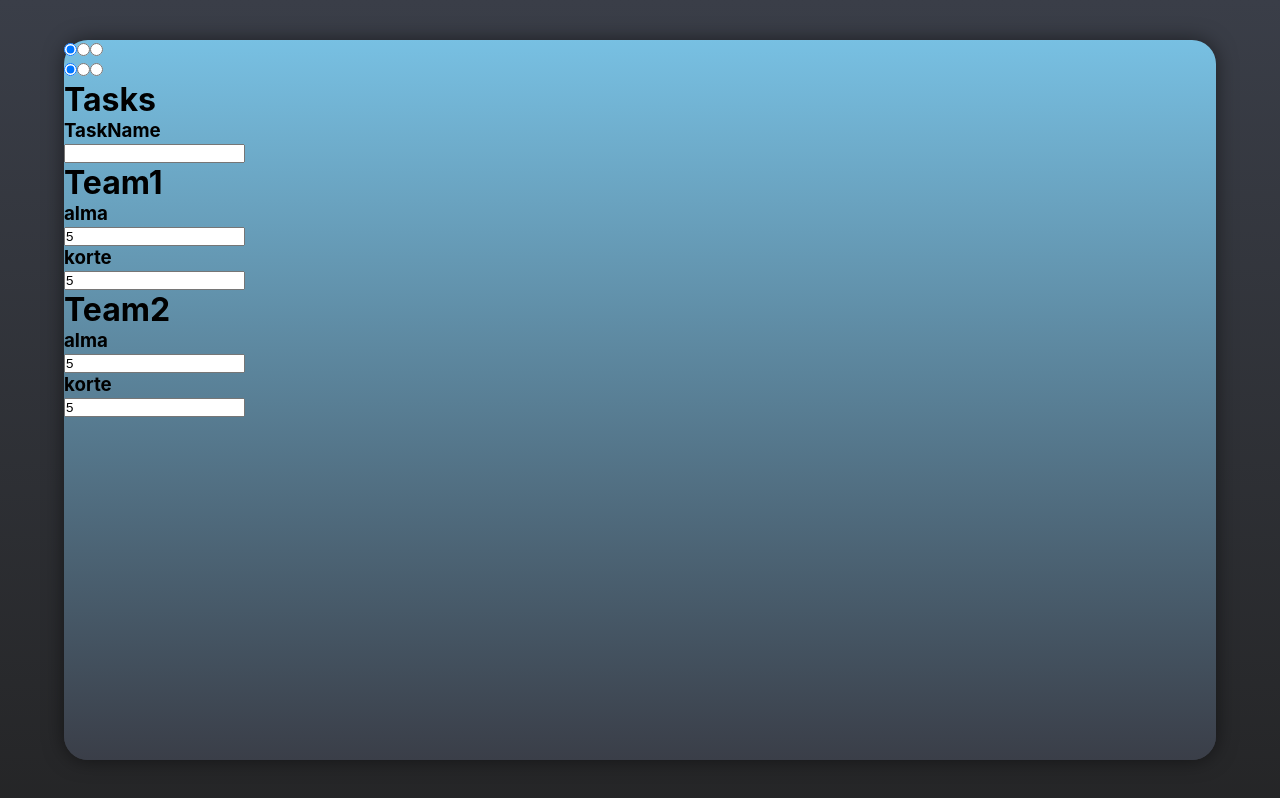
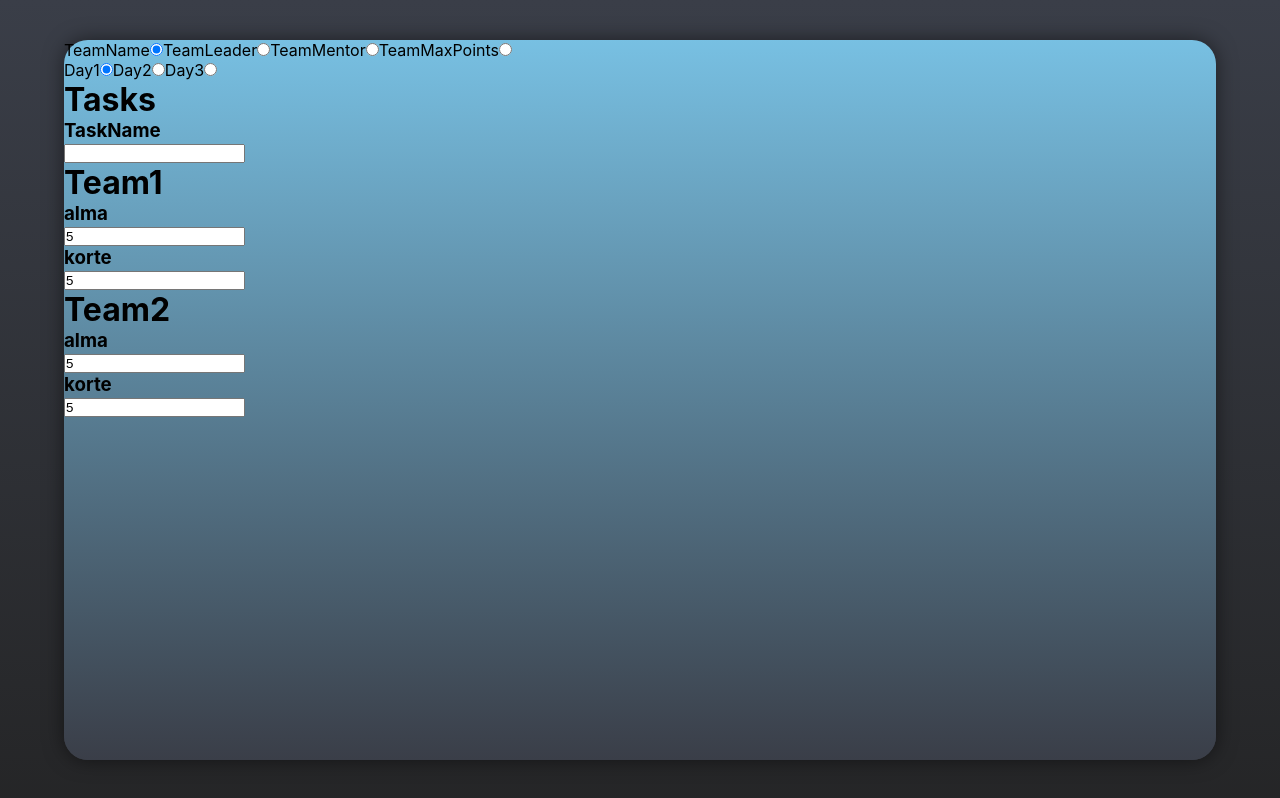
Before and after one commit to Preisler25/project_tree_front_end, a React (Create React App) app: page / in a window 1280 px wide. Built offline with nearby package versions, Linux system fonts and the light colour scheme.

Commit message:
slowly getting in the mood, testin' out shit

```diff
--- a/src/components/containers/mainContainer/MainContainer.js
+++ b/src/components/containers/mainContainer/MainContainer.js
@@ -28,14 +28,22 @@ const MainContainer = () => {
             <div className="main-cont-color-effect">
                 <div className="navbar">
                     <div className="data-selector">
-                        <input type="radio" name='data-s-input' defaultChecked />
-                        <input type="radio" name='data-s-input' />
-                        <input type="radio" name='data-s-input' />
+                        <label htmlFor="team-name-s">TeamName</label>
+                        <input id='team-name-s' className='data-selector selector' type="radio" name='data-s-input' defaultChecked />
+                        <label htmlFor="team-leader-s">TeamLeader</label>
+                        <input id='team-leader-s' className='data-selector selector' type="radio" name='data-s-input' />
+                        <label htmlFor="team-mentor-s">TeamMentor</label>
+                        <input id='team-mentor-s' className='data-selector selector' type="radio" name='data-s-input' />
+                        <label htmlFor="team-max-point-s">TeamMaxPoints</label>
+                        <input id='team-max-point-s' className='data-selector selector' type="radio" name='data-s-input' />
                     </div>
                     <div className="day-selector">
-                        <input type="radio" name='day-s-input' defaultChecked />
-                        <input type="radio" name='day-s-input' />
-                        <input type="radio" name='day-s-input' />
+                        <label htmlFor="day1">Day1</label>
+                        <input id='day1' className='day-selector selector' type="radio" name='day-s-input' defaultChecked />
+                        <label htmlFor="day2">Day2</label>
+                        <input id='day2' className='day-selector selector' type="radio" name='day-s-input' />
+                        <label htmlFor="day3">Day3</label>
+                        <input id='day3' className='day-selector selector' type="radio" name='day-s-input' />
                     </div>
                 </div>
                 <div className="main-body">
```
